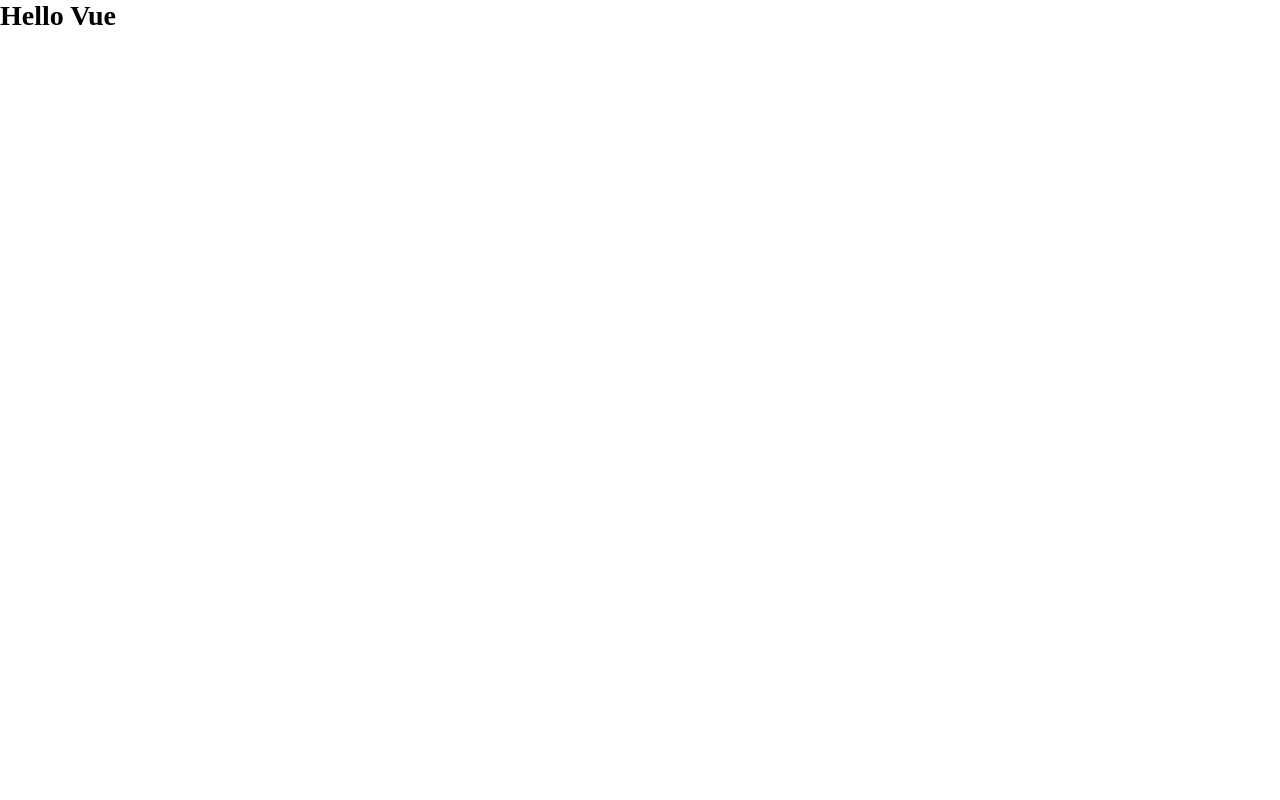
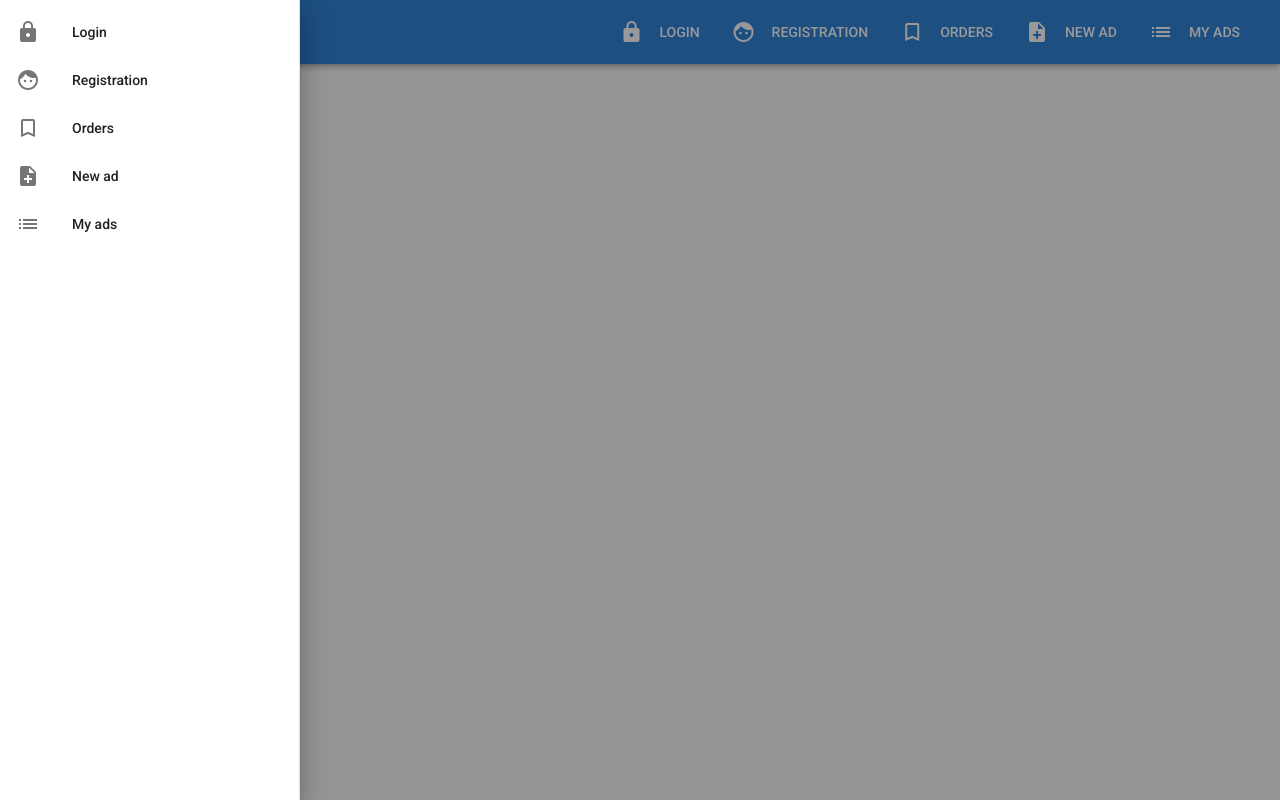
Before and after one commit to dihtyar/spa-work, a Vue app: page / in a window 1280 px wide. Built offline with nearby package versions, Linux system fonts and the light colour scheme.

Commit message:
adding links and adaptation

```diff
--- a/src/App.vue
+++ b/src/App.vue
@@ -1,8 +1,66 @@
 <template>
-  <h1>Hello Vue</h1>
+  <v-app>
+    <v-navigation-drawer
+      app
+      temporary
+      v-model="drawer"
+    >
+      <v-list>
+        <v-list-tile
+          v-for="link of links"
+          :key="link.title"
+          :to="link.url"
+        >
+          <v-list-tile-action>
+            <v-icon>{{link.icon}}</v-icon>
+          </v-list-tile-action>
+          <v-list-tile-content>
+            <v-list-tile-title v-text="link.title"></v-list-tile-title>
+          </v-list-tile-content>
+        </v-list-tile>
+      </v-list>
+    </v-navigation-drawer>
+
+    <v-toolbar app dark color="primary">
+      <v-toolbar-side-icon
+        @click="drawer = !drawer"
+        class="hidden-md-and-up"
+      ></v-toolbar-side-icon>
+      <v-toolbar-title>Ad application</v-toolbar-title>
+      <v-spacer></v-spacer>
+      <v-toolbar-items class="hidden-sm-and-down">
+        <v-btn
+          v-for="link in links"
+          :key="link.title"
+          :to="link.url"
+          flat
+        >
+          <v-icon left>{{link.icon}}</v-icon>
+          {{link.title}}
+        </v-btn>
+      </v-toolbar-items>
+    </v-toolbar>
+
+    <v-content>
+      <router-view></router-view>
+    </v-content>
+
+  </v-app>
 </template>
 
 <script>
 export default {
+  data () {
+    return {
+      drawer: true,
+      links: [
+        {title: 'Login', icon: 'lock', url: '/login'},
+        {title: 'Registration', icon: 'face', url: '/registration'},
+        {title: 'Orders', icon: 'bookmark_border', url: '/orders'},
+        {title: 'New ad', icon: 'note_add', url: '/new'},
+        {title: 'My ads', icon: 'list', url: '/list'}
+      ]
+    }
+  }
 }
 </script>
```
